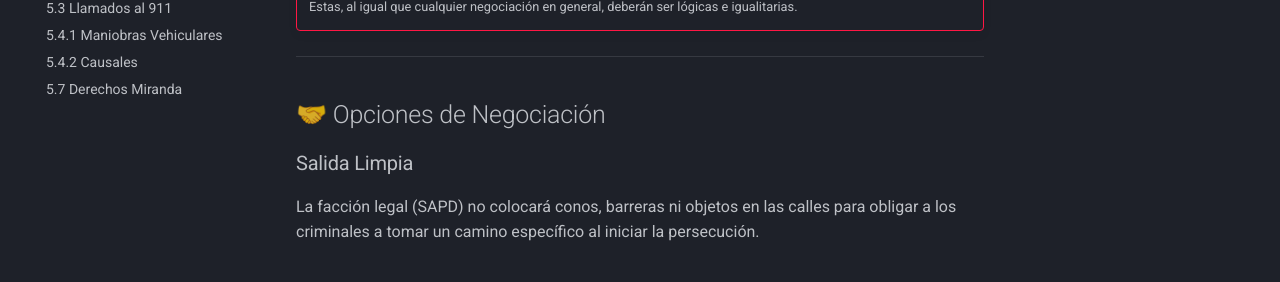
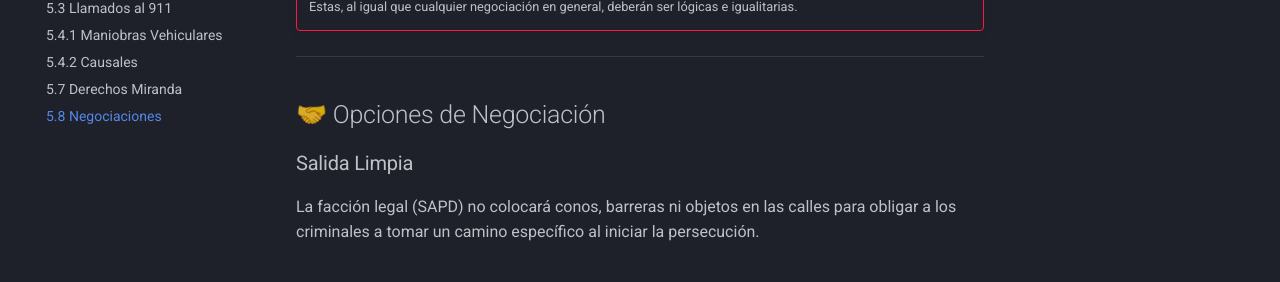
Before and after one commit to normativa-lspd-infinity-rp/Normativa-LSPD, an MkDocs documentation site: the page built from docs/patrullaje/negociaciones.md, in a window 1280 px wide and 900 px high, scrolled down 491 px. Shown: the part 611-893 px from the top of the window. Built offline with MkDocs 1.6.1 and Material for MkDocs 9.7.7, drawn with Linux system fonts in a browser that asks for light colours.

Commit message:
Update mkdocs.yml

```diff
--- a/mkdocs.yml
+++ b/mkdocs.yml
@@ -53,3 +53,4 @@ nav:
       - 5.4.1 Maniobras Vehiculares: patrullaje/maniobras-vehiculares.md
       - 5.4.2 Causales: patrullaje/causales.md
       - 5.7 Derechos Miranda: patrullaje/derechos-miranda.md
+      - 5.8 Negociaciones: patrullaje/negociaciones.md
```
